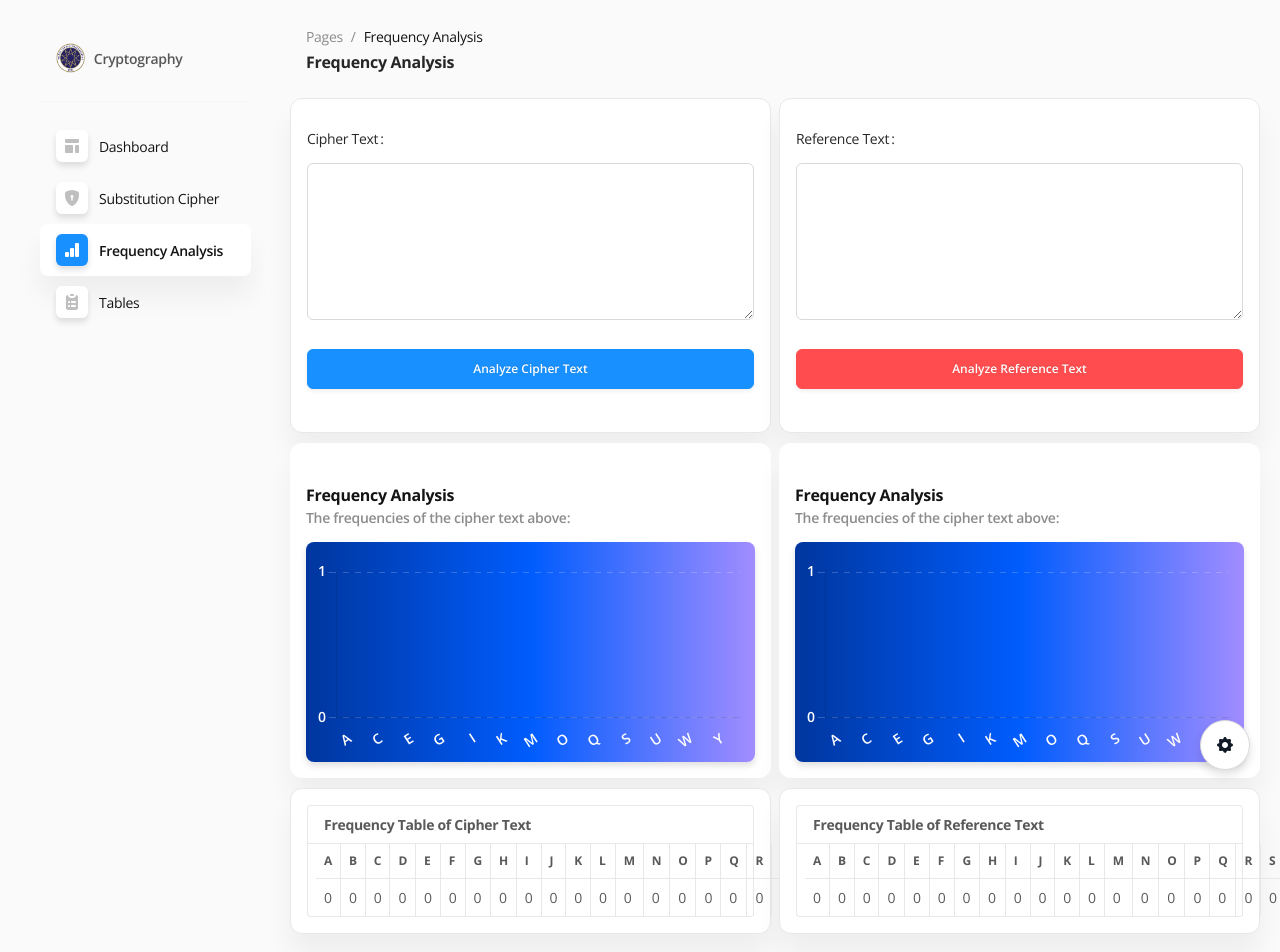
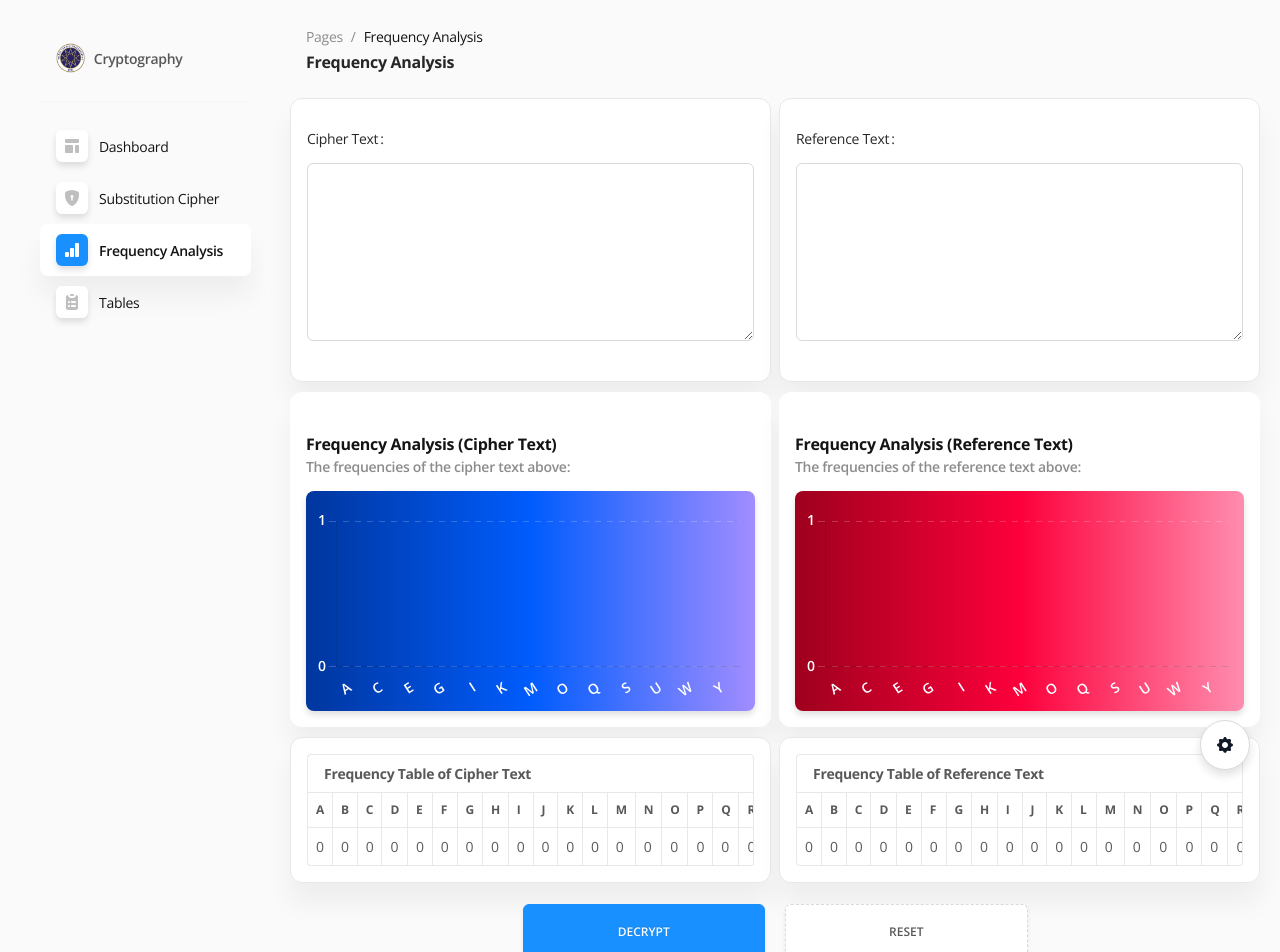
Before and after one commit to WakabayashiG/cryptography-algorithms, a Vue app: page /#/frequencyAnalysis in a window 1280 px wide. Shown: the top 952 px of the page. Built offline with nearby package versions, Linux system fonts and the light colour scheme; what vue-github-buttons would draw is missing.

Commit message:
FrequencyAnalysis - ReferenceText

```diff
--- a/src/components/Cards/CardBarChart.vue
+++ b/src/components/Cards/CardBarChart.vue
@@ -3,10 +3,10 @@
 	<!-- Active Users Card -->
 	<a-card :bordered="false" class="dashboard-bar-chart">
     <div class="card-title">
-      <h6>Frequency Analysis</h6>
-      <p>The frequencies of the cipher text above:</p>
+      <h6>Frequency Analysis {{chartType === 'cipher' ? "(Cipher Text)" : "(Reference Text)"}}</h6>
+      <p>The frequencies of the {{chartType}} text above:</p>
     </div>
-		<chart-bar :height="220" :data="barChartData"></chart-bar>
+		<chart-bar :height="220" :data="barChartData" :type="chartType"></chart-bar>
 	</a-card>
 	<!-- Active Users Card -->
 
@@ -22,6 +22,7 @@
 
     props: {
       chartData: Array,
+      chartType: String
     },
 
 		components: {
--- a/src/components/Charts/ChartBar.vue
+++ b/src/components/Charts/ChartBar.vue
@@ -1,6 +1,6 @@
 <template>
 	<div>
-		<canvas ref="chart" :style="{'height': height + 'px'}"></canvas>
+		<canvas ref="chart" :style="{'height': height + 'px'}" class="canvas" :class="type"></canvas>
 	</div>
 </template>
 
@@ -8,11 +8,12 @@
 	import { Chart, registerables } from 'chart.js';
 	Chart.register(...registerables);
 
-	export default ({
-		props: [
-			'data',
-			'height',
-		],
+	export default {
+		props: {
+			data: Object,
+			height: Number,
+      type: String
+    },
 		data(){
 			return {
 				chart: null,
@@ -92,12 +93,19 @@
 		beforeDestroy: function () {
 			this.chart.destroy() ;
 		},
-	})
+	}
 
 </script>
 
 <style lang="scss" scoped>
 	canvas {
-		background-image: linear-gradient(to right, #00369E, #005CFD, #A18DFF ) ;
+
 	}
+
+  .canvas.cipher {
+    background-image: linear-gradient(to right, #00369E, #005CFD, #A18DFF ) ;
+  }
+  .canvas.reference {
+    background-image: linear-gradient(to right, #9e001d, #fd003b, #ff8daf) ;
+  }
 </style>
--- a/src/views/FrequencyAnalysis.vue
+++ b/src/views/FrequencyAnalysis.vue
@@ -4,20 +4,15 @@
       <a-col :span="12">
         <a-card>
           <a-form-item label="Cipher Text: ">
-            <a-textarea :rows="7" v-model:value="cipherText"/>
-          </a-form-item>
-          <a-form-item>
-            <a-button type="primary" @click="findFrequencies4CipherText" style="width: 100%;">
-              Analyze Cipher Text
-            </a-button>
+            <a-textarea :rows="8" v-model:value="cipherText" @change="findFrequencies4CipherText"/>
           </a-form-item>
         </a-card>
 
-        <CardBarChart :chartData="cipherFreqChartData" style="margin-top: 10px" :key="cipherFreqChartKey"></CardBarChart>
+        <CardBarChart :chartData="cipherFreqChartData" :chartType="'cipher'" style="margin-top: 10px" :key="cipherFreqChartKey"></CardBarChart>
 
         <a-card style="margin-top: 10px">
           <a-table :key="cipherFreqChartKey"
-              :columns="cipherFreqTableColumns" :data-source="cipherFreqTableData" size="small" bordered :pagination="false">
+              :columns="cipherFreqTableColumns" :data-source="cipherFreqTableData" size="small" bordered :pagination="false" :scroll="{ x: 'max-content' }">
             <template #title><b>Frequency Table of Cipher Text</b></template>
           </a-table>
         </a-card>
@@ -28,30 +23,40 @@
 
         <a-card>
           <a-form-item label="Reference Text: ">
-            <a-textarea :rows="7" v-model:value="referenceText"/>
-          </a-form-item>
-          <a-form-item>
-            <a-button type="danger" @click="findFrequencies4ReferenceText" style="width: 100%;">
-              Analyze Reference Text
-            </a-button>
+            <a-textarea :rows="8" v-model:value="referenceText" @change="findFrequencies4ReferenceText" />
           </a-form-item>
         </a-card>
 
-        <CardBarChart :chartData="referenceFreqChartData" style="margin-top: 10px" :key="referenceFreqChartKey"></CardBarChart>
+        <CardBarChart :chartData="referenceFreqChartData" :chartType="'reference'" style="margin-top: 10px" :key="referenceFreqChartKey"></CardBarChart>
 
         <a-card style="margin-top: 10px">
           <a-table :key="referenceFreqChartKey"
-                   :columns="referenceFreqTableColumns" :data-source="referenceFreqTableData" size="small" bordered :pagination="false" >
+                   :columns="referenceFreqTableColumns" :data-source="referenceFreqTableData" size="small" bordered :pagination="false" :scroll="{ x: 'max-content' }">
             <template #title><b>Frequency Table of Reference Text</b></template>
           </a-table>
         </a-card>
       </a-col>
     </a-row>
 
+    <br />
 
-    <br/>
-    <a-divider/>
+    <a-row type="flex" justify="center">
 
+      <a-col :span="6" style="margin-right: 10px">
+        <a-form-item>
+          <a-button type="primary" @click="decrypt" style="width: 100%; height: 55px;">
+            DECRYPT
+          </a-button>
+        </a-form-item>
+      </a-col>
+      <a-col :span="6" style="margin-left: 10px">
+        <a-form-item>
+          <a-button type="dashed" @click="" style="width: 100%; height: 55px;">
+            RESET
+          </a-button>
+        </a-form-item>
+      </a-col>
+    </a-row>
 
   </div>
 </template>
@@ -178,6 +183,10 @@ export default {
     },
 
 
+    decrypt() {
+
+    }
+
 
   },
 
--- a/src/views/SubstitutionCipher.vue
+++ b/src/views/SubstitutionCipher.vue
@@ -39,8 +39,10 @@
       </a-form-item>
 
       <a-table
-          :columns="getLetterTableColumns" :data-source="getLetterTableData" size="small" bordered :pagination="false"
-      />
+          :columns="getLetterTableColumns" :data-source="getLetterTableData" size="small" bordered :pagination="false">
+        <template #title><b>Alph. Index</b></template>
+
+      </a-table>
     </a-card>
 
   </div>
```
